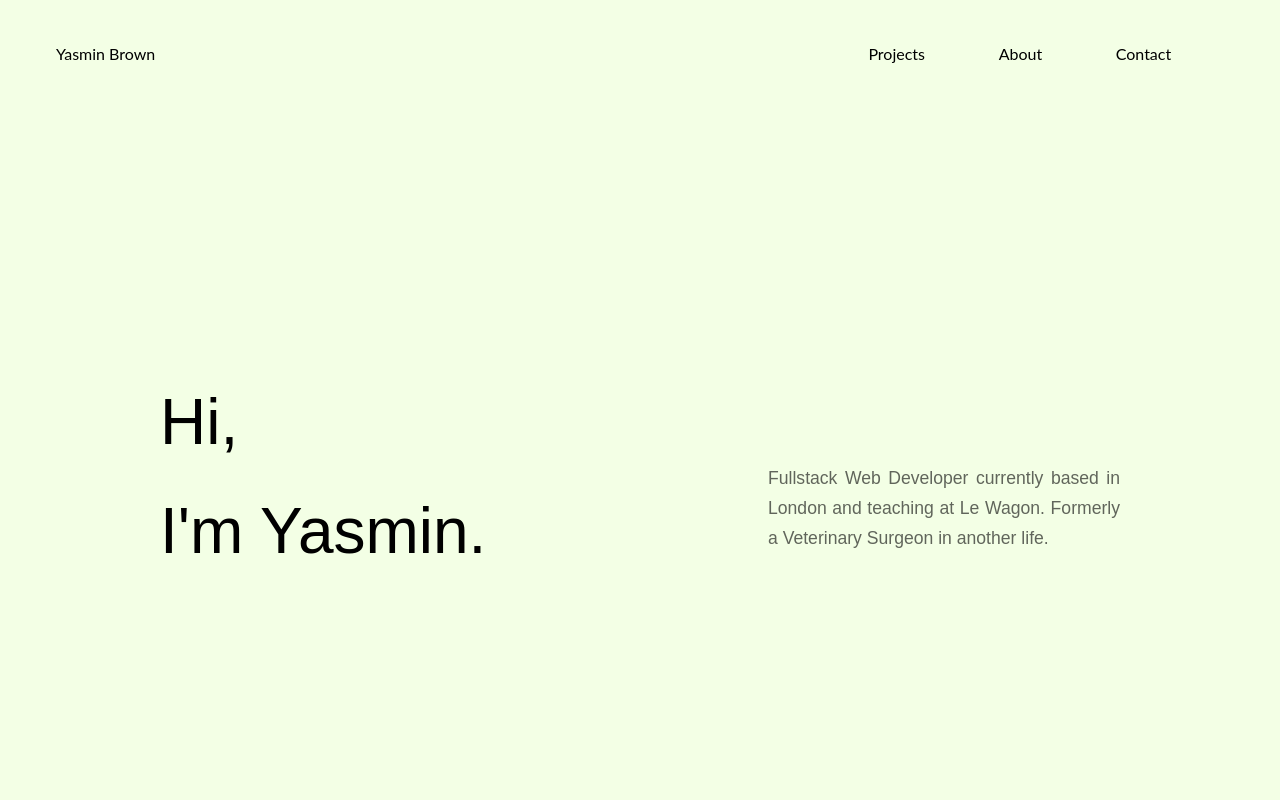
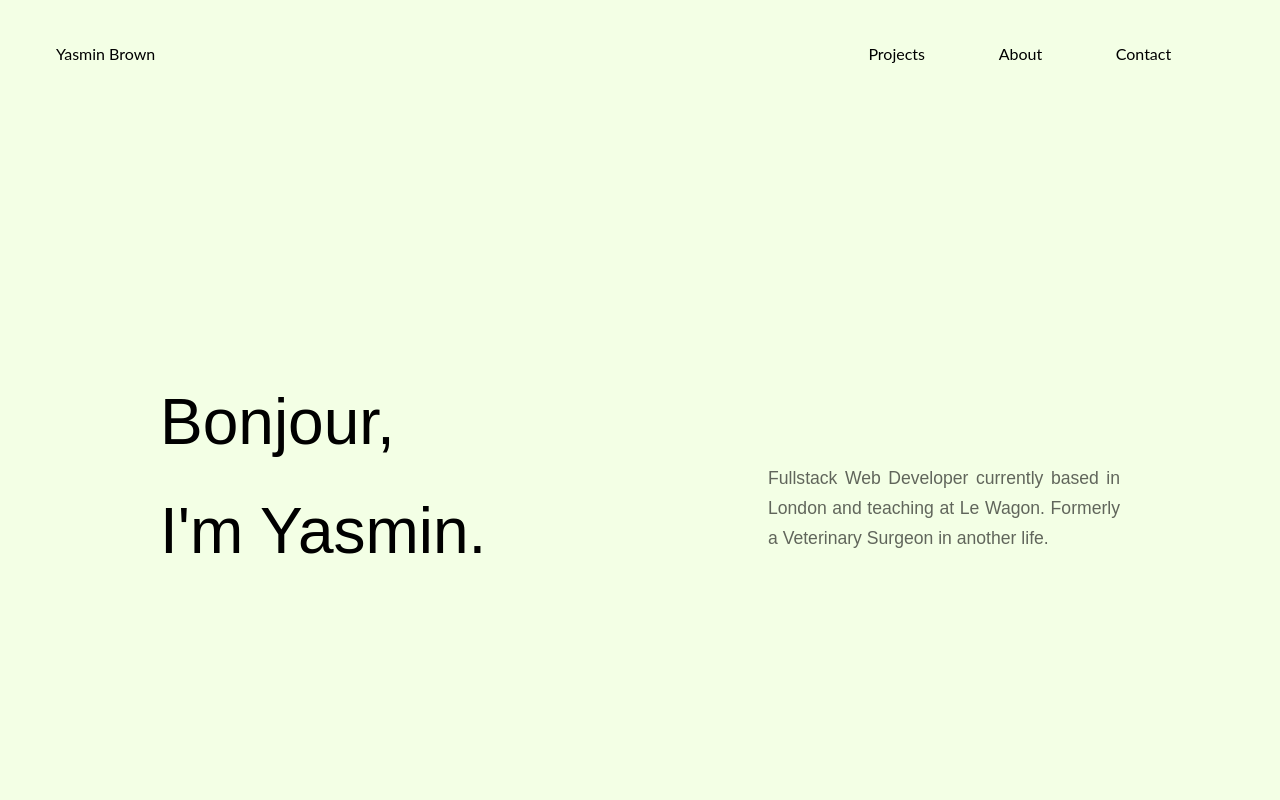
Before and after one commit to yasbrown/portfolio, a React (Create React App) app: page / in a window 1280 px wide. Shown: the top 800 px of the page. Built offline with nearby package versions, Linux system fonts and the light colour scheme.

Commit message:
added greeting loop to header component

```diff
--- a/src/components/header/Header.jsx
+++ b/src/components/header/Header.jsx
@@ -3,6 +3,40 @@ import './header.css'
 import { motion as m } from "framer-motion"
 
 const Header = () => {
+  const cycle = () => {
+      const greetings = ["Bonjour", "Konnichiwa", "Hallo", "Ciao", "Guten Tag", "Hola", "Hi"];
+      let counter = 0;
+
+    // while (counter < greetings.length) {
+    //   let hi = document.getElementById("hello")
+    //   hi.innerHTML = greetings[counter];
+    //   counter++;
+    // }
+
+    if (counter < greetings.length) {
+      let hi = document.getElementById("hello")
+      hi.innerHTML = greetings[counter];
+      counter++;
+      console.log(counter)
+    } else {
+      counter = 0;
+    }
+
+    // for (const greeting of greetings){
+    //   console.log(greeting);
+    //   let hi = document.getElementById("hello")
+    //   hi.innerHTML = greeting;
+    // }
+
+    // for (let counter = 0; counter < greetings.length; counter++) {
+    //   console.log(greetings[counter])
+    //   let hi = document.getElementById("hello")
+    //   hi.innerHTML = greetings[counter];
+    // }
+    }
+
+  setInterval(cycle, 2300);
+
   return (
     <header id="header">
       <div className='container header__content'>
@@ -13,7 +47,7 @@ const Header = () => {
           className="header__container">
 
           <div className="header__text_greeting">
-            <h1>Hi,</h1>
+            <h1><span id="hello">Hi</span>,</h1>
           </div>
           <div className="header__text">
             <h1>I'm Yasmin.</h1>
```
Also changed, not shown: 1 other file (tests, documents, lock files or other folders).
